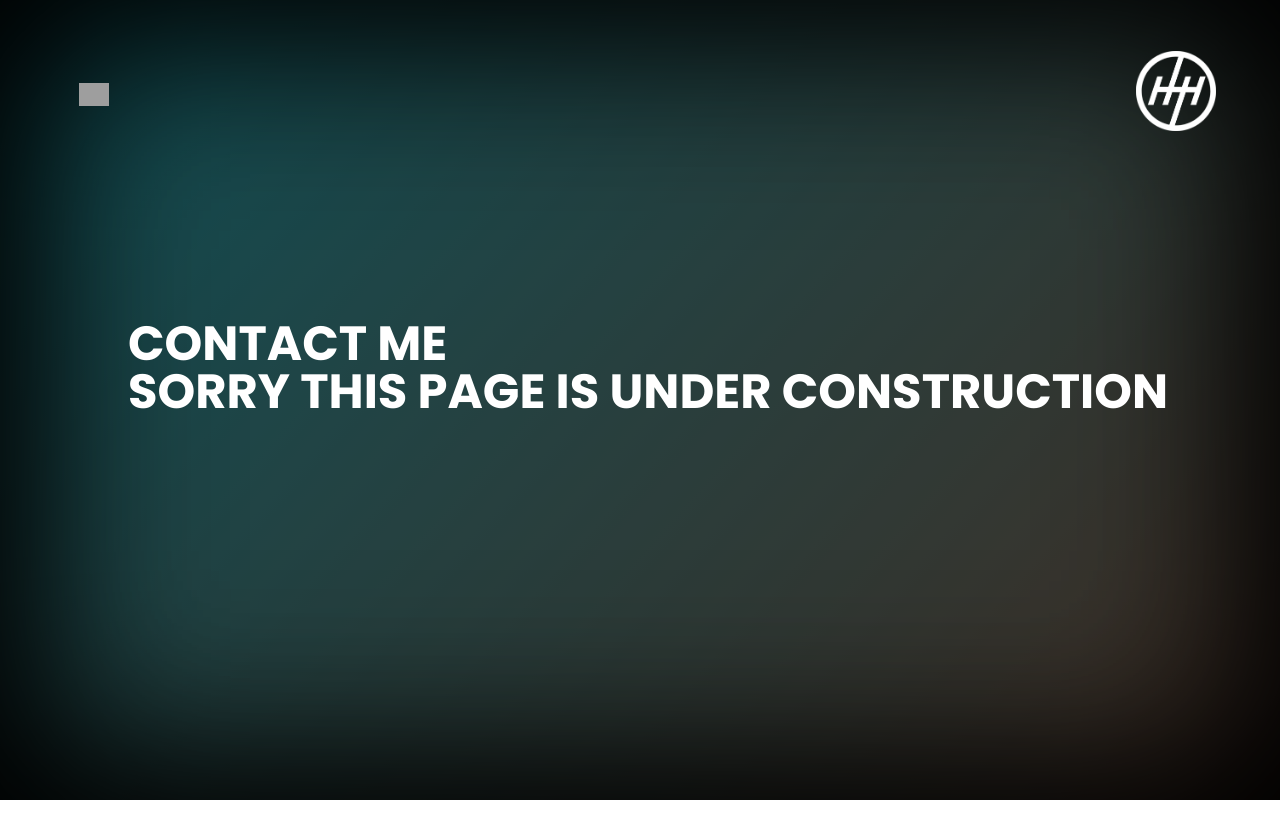
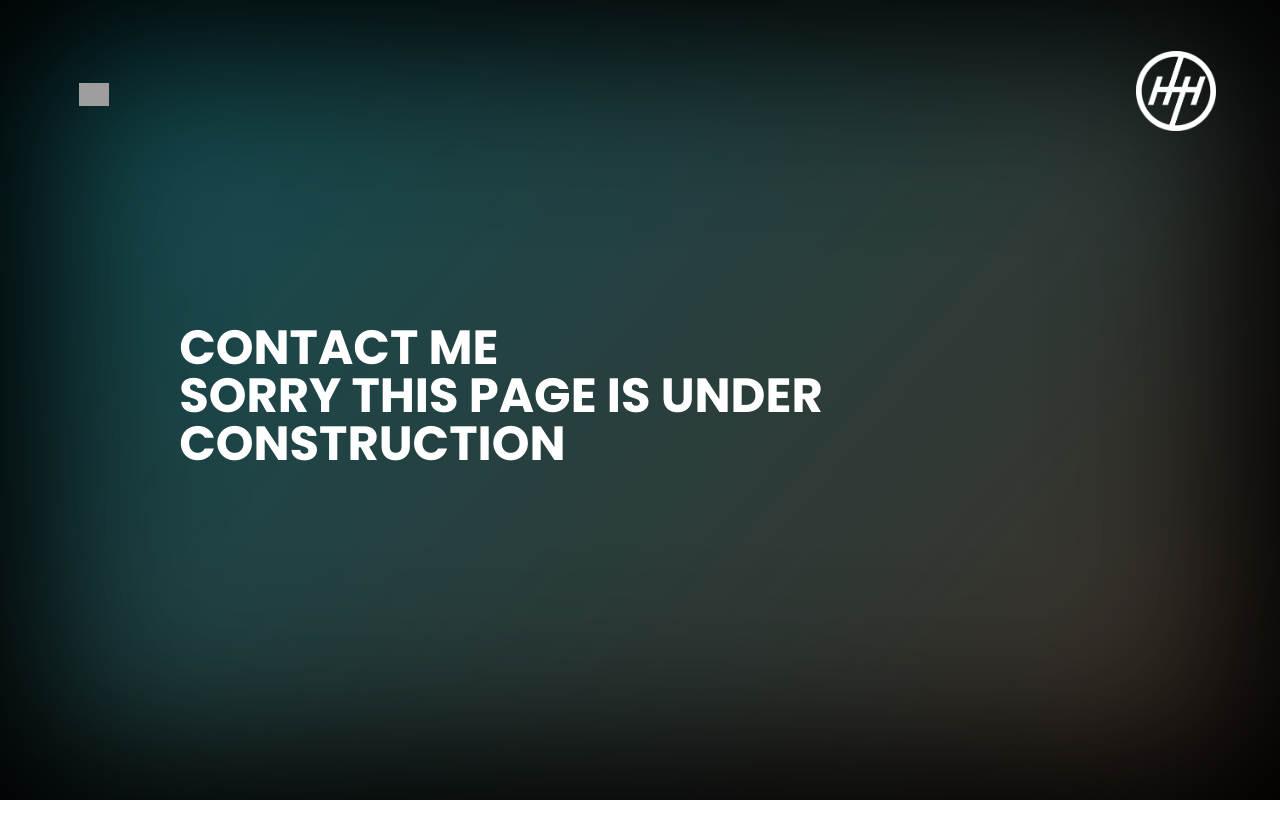
Before and after one commit to HazzaMore/hazzamore.github.io, a React (Create React App) app: page /contact in a window 1280 px wide. Shown: the top 838 px of the page. Before the commit the page ends 800 px from the top, so only its background shows below. Built offline with nearby package versions, Linux system fonts and the light colour scheme; grey boxes are pictures that could not be loaded.

Commit message:
Removed x-scroll bar appearing for everything but Home and About Me

```diff
--- a/src/App.css
+++ b/src/App.css
@@ -58,6 +58,23 @@
   margin-right: auto;
 }
 
+.stop_x_scolling {
+  overflow-x: hidden;
+}
+
+.default_container {
+  position: absolute;
+  right: 0;
+  width: 100%;
+  min-height: 100vh;
+  padding: 5%;
+  margin-top: 60px;
+  align-items: center;
+  transition: var(--default-transition);
+  z-index: 2;
+  overflow-x: hidden;
+}
+
 /* Animate Background*/
 @keyframes Gradient {
   0% {
--- a/src/pages/aboutme/aboutme.tsx
+++ b/src/pages/aboutme/aboutme.tsx
@@ -72,6 +72,7 @@ const AboutmeWrapper = styled.div<{ menuactive: boolean}>`
 
   .aboutme {
     padding: 50px;
+    overflow-x: hidden;
   }
 
   .aboutme, .name_profession  {
--- a/src/pages/contact/contact.tsx
+++ b/src/pages/contact/contact.tsx
@@ -1,35 +1,32 @@
-import "../../App.css"
+import "../../App.css";
 import { useContext } from "react";
 import { MenuContext } from "../../App";
 import styled from "styled-components";
 
-
 const Contact = () => {
-
-  const { menuactive} = useContext(MenuContext);
+  const { menuactive } = useContext(MenuContext);
 
   return (
-
     <ContactWrapper menuactive={menuactive}>
-      <div className="background TransformRight"/>
+      <div className="default_container">
+        <div className="background TransformRight" />
         <section className="text TransformRight" data-aos="fade">
           <h1>
             Contact Me
-          <br/>
+            <br />
             Sorry this page is under construction
           </h1>
         </section>
-
+      </div>
     </ContactWrapper>
-  )
-}
+  );
+};
 
 export default Contact;
 
-  const ContactWrapper = styled.div<{ menuactive: boolean}>`
-
+const ContactWrapper = styled.div<{ menuactive: boolean }>`
   .TransformRight {
-    transform: translateX(${ props => props.menuactive ? `300px` : '0'});
+    transform: translateX(${(props) => (props.menuactive ? `300px` : "0")});
     transition: 0.3s ease;
   }
 
@@ -44,7 +41,7 @@ export default Contact;
   .text {
     vertical-align: middle;
     z-index: 10;
-    padding-top: 40vh;
+    padding-top: 25vh;
     padding-left: 10%;
   }
 `;
--- a/src/pages/cv/cv.tsx
+++ b/src/pages/cv/cv.tsx
@@ -1,35 +1,33 @@
-import "../../App.css"
+import "../../App.css";
 import { useContext } from "react";
 import { MenuContext } from "../../App";
 import styled from "styled-components";
 
-
 const CV = () => {
-
-  const { menuactive} = useContext(MenuContext);
+  const { menuactive } = useContext(MenuContext);
 
   return (
-
     <CVWrapper menuactive={menuactive}>
-      <div className="background TransformRight"/>
+      <div className="background TransformRight" />
+      <div className="default_container">
         <section className="text TransformRight" data-aos="fade">
           <h1>
             CV
-          <br/>
+            <br />
             Sorry this page is under construction
           </h1>
         </section>
-
+      </div>
     </CVWrapper>
-  )
-}
+  );
+};
 
 export default CV;
 
-  const CVWrapper = styled.div<{ menuactive: boolean}>`
+const CVWrapper = styled.div<{ menuactive: boolean }>`
 
   .TransformRight {
-    transform: translateX(${ props => props.menuactive ? `300px` : '0'});
+    transform: translateX(${(props) => (props.menuactive ? `300px` : "0")});
     transition: 0.3s ease;
   }
 
@@ -44,7 +42,7 @@ export default CV;
   .text {
     vertical-align: middle;
     z-index: 10;
-    padding-top: 40vh;
+    padding-top: 25vh;
     padding-left: 10%;
   }
 `;
--- a/src/pages/portfolio/portfolio.tsx
+++ b/src/pages/portfolio/portfolio.tsx
@@ -32,7 +32,7 @@ const Portfolio = () => {
 
   return (
     <PortfolioWrapper menuactive={menuactive}>
-      <div className="portfolio">
+      <div className="default_container">
         <div className="background TransformRight" />
         <section className="text TransformRight" data-aos="fade">
           <h1>My Portfolio</h1>
@@ -123,17 +123,6 @@ const Portfolio = () => {
 export default Portfolio;
 
 const PortfolioWrapper = styled.div<{ menuactive: boolean }>`
-  .portfolio {
-    position: absolute;
-    right: 0;
-    width: 100%;
-    min-height: 100vh;
-    padding: 5%;
-    margin-top: 60px;
-    align-items: center;
-    transition: var(--default-transition);
-    z-index: 2;
-  }
 
   .TransformRight {
     transform: translateX(${(props) => (props.menuactive ? `300px` : "0")});
```
Lines whose indentation alone changed are shown as unchanged.
